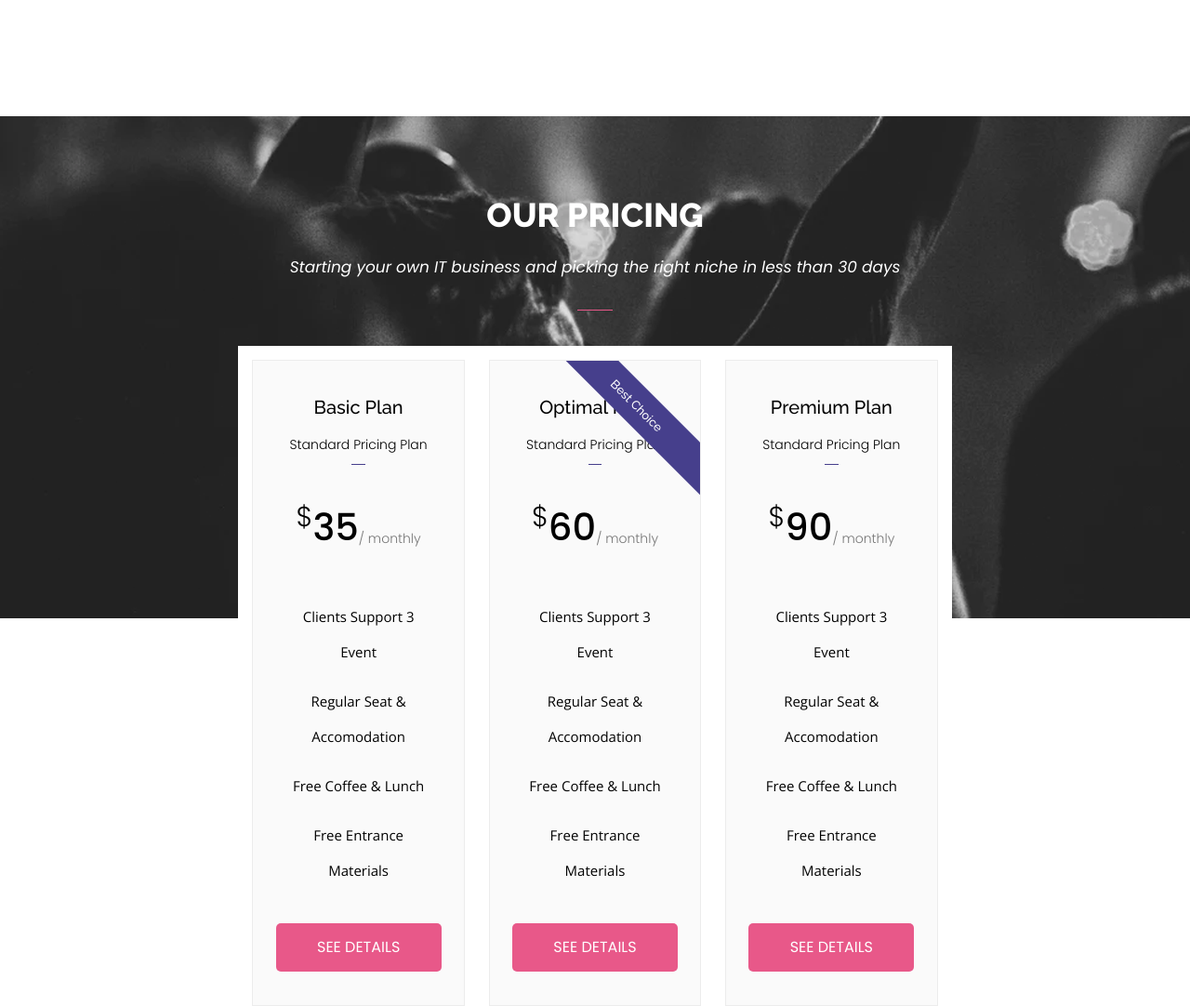
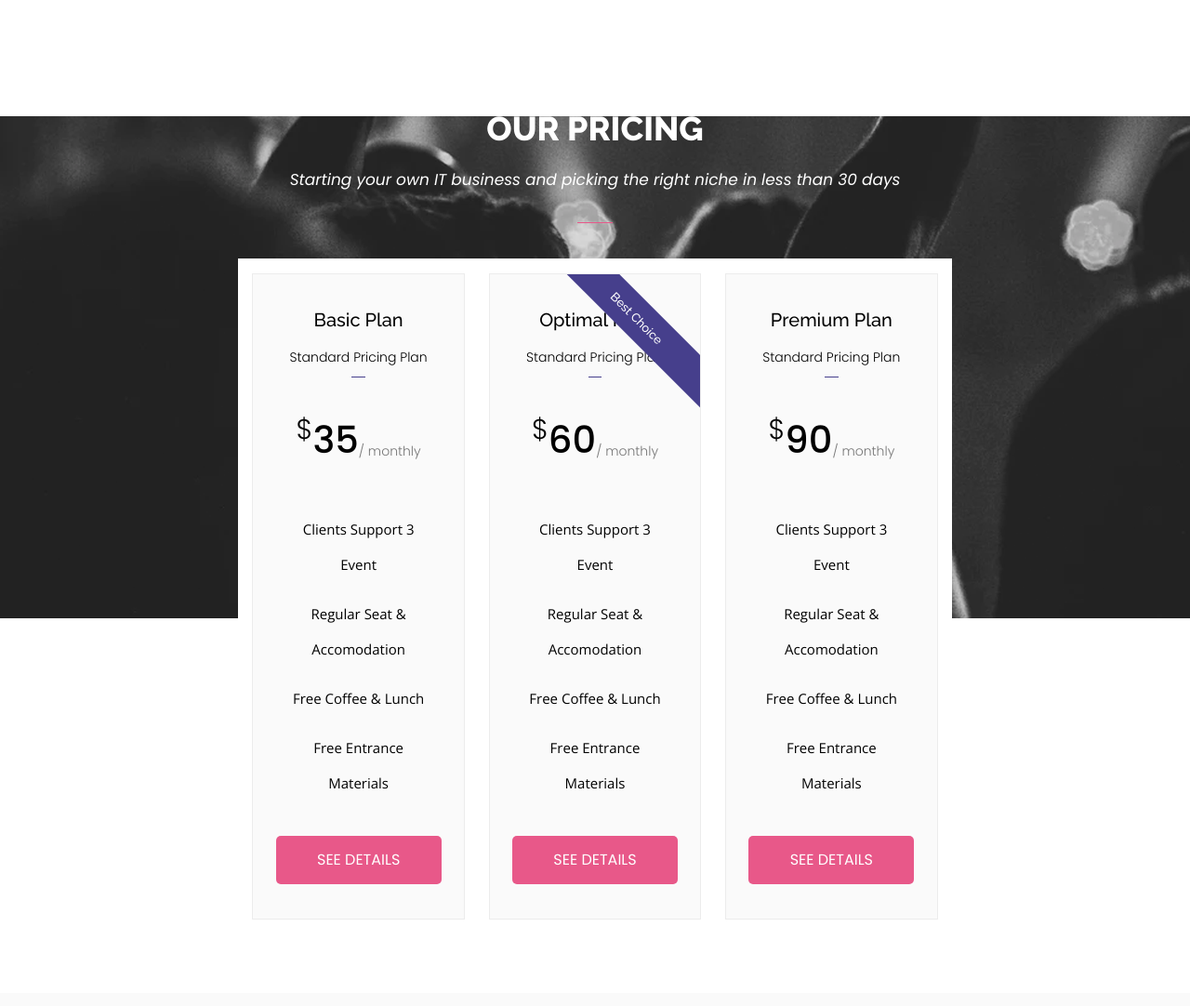
Before and after one commit to PaulBassi/lisbon, a plain HTML site: page index.html in a window 1280 px wide. Shown: the part 2820-3902 px from the top of the page at 93% size. Drawn offline with nearby package versions, Linux system fonts and the light colour scheme; files that its build step writes are made by us from their sources.

Commit message:
trying to fix commits from gh-pages

```diff
--- a/styles/components/_header.scss
+++ b/styles/components/_header.scss
@@ -1,5 +1,6 @@
 header {
     background: url(../images/main-image.png);
+    // height: 900px;
     background-size: cover;
     background-repeat: no-repeat;
     background-position: center;
--- a/styles/components/_pricing.scss
+++ b/styles/components/_pricing.scss
@@ -1,6 +1,5 @@
 .pricing {
     margin-bottom: 5%;
-    padding-top: 5%;
     background: url(../images/pricing-image.png);
     background-repeat: no-repeat;
     .sectionHeadings {
```
